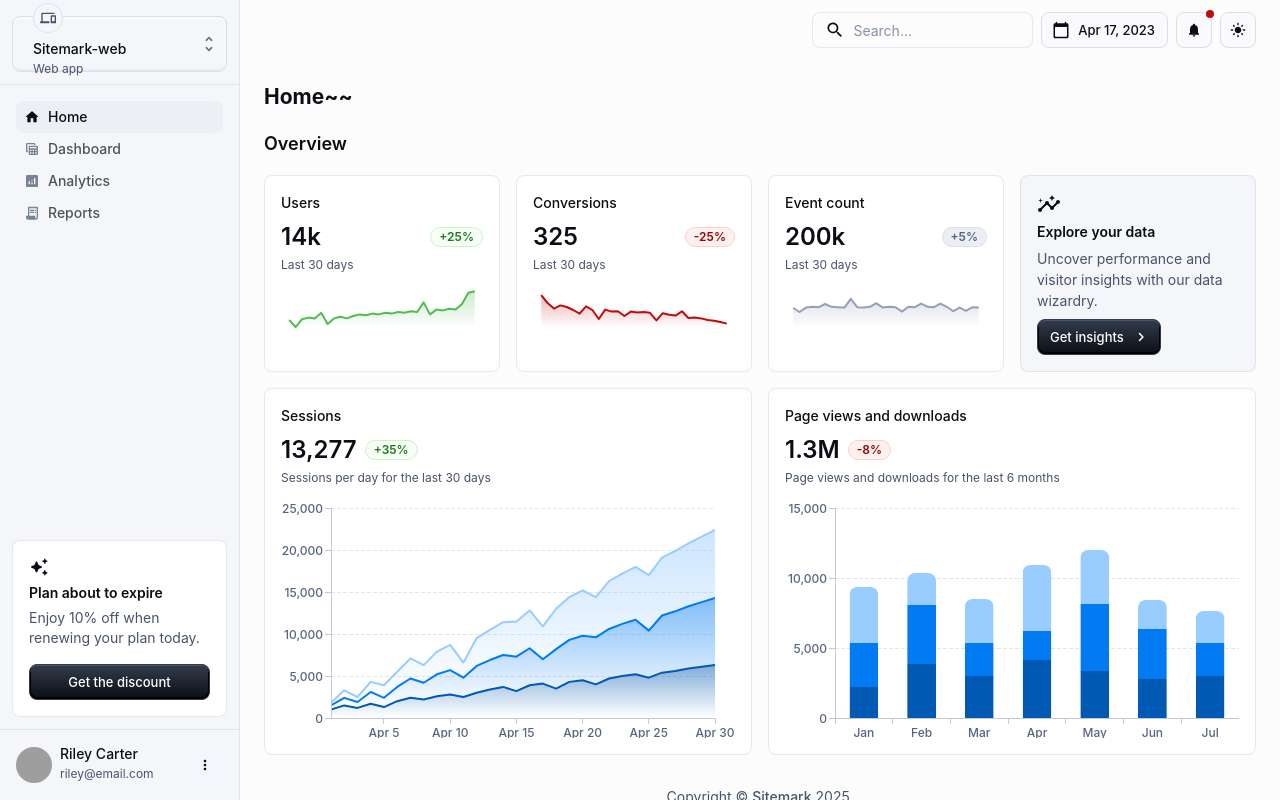
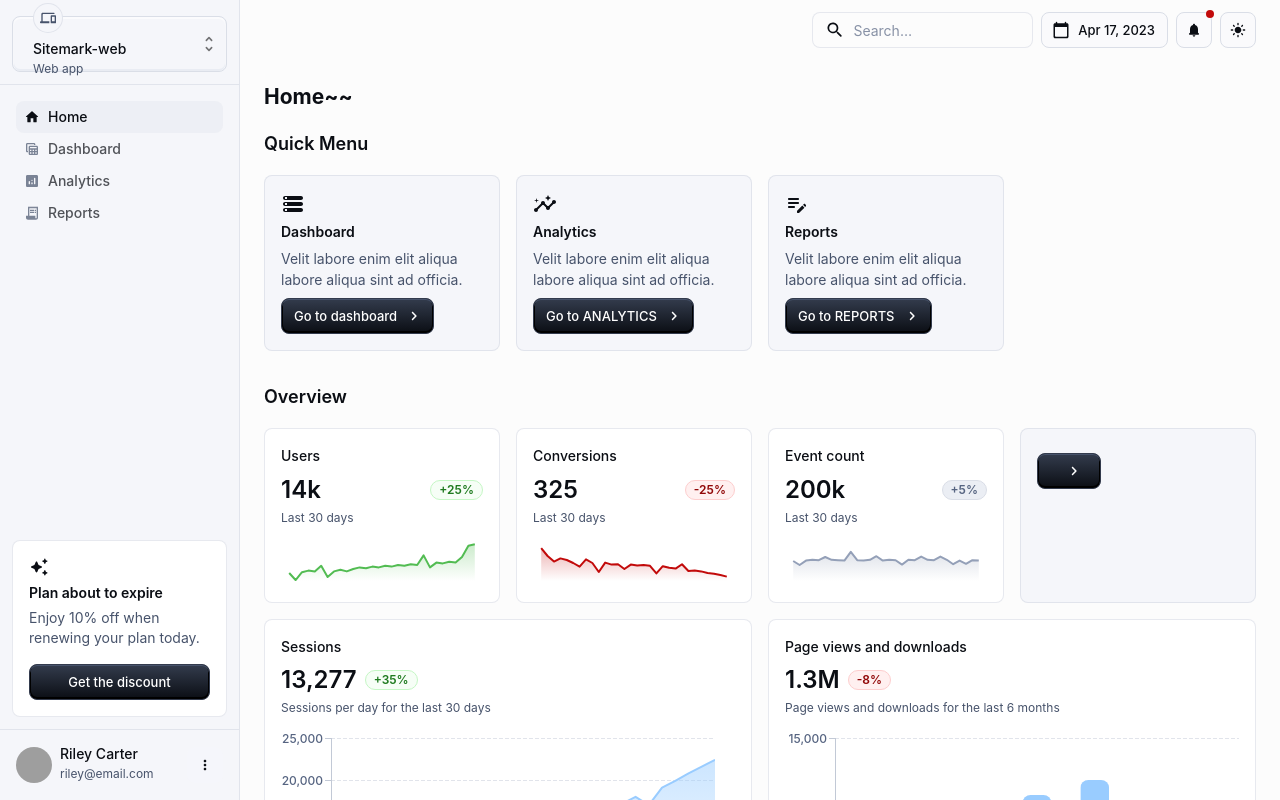
Before and after one commit to yeokyeong/sql-generator, a React (Vite) app in the folder client/: page / in a window 1280 px wide. Shown: the top 800 px of the page. Built offline with nearby package versions, Linux system fonts and the light colour scheme; grey boxes are pictures that could not be loaded.

Commit message:
add Quick menu at home

```diff
--- /dev/null
+++ b/client/src/components/HighlightedCard.tsx
@@ -0,0 +1,45 @@
+import * as React from "react";
+import Card from "@mui/material/Card";
+import CardContent from "@mui/material/CardContent";
+import Button from "@mui/material/Button";
+import Typography from "@mui/material/Typography";
+import ChevronRightRoundedIcon from "@mui/icons-material/ChevronRightRounded";
+import useMediaQuery from "@mui/material/useMediaQuery";
+import { useTheme } from "@mui/material/styles";
+import { Link } from "react-router-dom";
+
+export default function HighlightedCard(props: any) {
+  const theme = useTheme();
+  const isSmallScreen = useMediaQuery(theme.breakpoints.down("sm"));
+  const { title, description, btnTitle, icon, path } = props;
+
+  return (
+    <Card sx={{ height: "100%" }}>
+      <CardContent>
+        {icon}
+        <Typography
+          component="h2"
+          variant="subtitle2"
+          gutterBottom
+          sx={{ fontWeight: "600" }}
+        >
+          {title}
+        </Typography>
+        <Typography sx={{ color: "text.secondary", mb: "8px" }}>
+          {description}
+        </Typography>
+        <Link to={path}>
+          <Button
+            variant="contained"
+            size="small"
+            color="primary"
+            endIcon={<ChevronRightRoundedIcon />}
+            fullWidth={isSmallScreen}
+          >
+            {btnTitle}
+          </Button>
+        </Link>
+      </CardContent>
+    </Card>
+  );
+}
--- a/client/src/components/MainGrid.tsx
+++ b/client/src/components/MainGrid.tsx
@@ -7,10 +7,14 @@ import Copyright from "../dashboard/internals/components/Copyright";
 import ChartUserByCountry from "../dashboard/components/ChartUserByCountry";
 import CustomizedTreeView from "../dashboard/components/CustomizedTreeView";
 import CustomizedDataGrid from "../dashboard/components/CustomizedDataGrid";
-import HighlightedCard from "../dashboard/components/HighlightedCard";
+import HighlightedCard from ".//HighlightedCard";
 import PageViewsBarChart from "../dashboard/components/PageViewsBarChart";
 import SessionsChart from "../dashboard/components/SessionsChart";
+import InsightsRoundedIcon from "@mui/icons-material/InsightsRounded";
+import StorageRoundedIcon from "@mui/icons-material/StorageRounded";
+import EditNoteRoundedIcon from "@mui/icons-material/EditNoteRounded";
 import StatCard, { StatCardProps } from "../dashboard/components/StatCard";
+import { PAGE_NAME, PAGE_PATH } from "../utils/const";
 
 const data: StatCardProps[] = [
   {
@@ -46,10 +50,56 @@ const data: StatCardProps[] = [
   },
 ];
 
+const menus = [
+  {
+    title: PAGE_NAME.DASHBOARD,
+    description: "Velit labore enim elit aliqua labore aliqua sint ad officia.",
+    btnTitle: "Go to dashboard",
+    icon: <StorageRoundedIcon />,
+    path: PAGE_PATH.DASHBOARD,
+  },
+  {
+    title: PAGE_NAME.ANALYTICS,
+    description: "Velit labore enim elit aliqua labore aliqua sint ad officia.",
+    btnTitle: "Go to ANALYTICS",
+    icon: <InsightsRoundedIcon />,
+    path: PAGE_PATH.ANALYTICS,
+  },
+  {
+    title: PAGE_NAME.REPORTS,
+    description: "Velit labore enim elit aliqua labore aliqua sint ad officia.",
+    btnTitle: "Go to REPORTS",
+    icon: <EditNoteRoundedIcon />,
+    path: PAGE_PATH.REPORTS,
+  },
+];
 export default function MainGrid() {
   return (
     <Box sx={{ width: "100%", maxWidth: { sm: "100%", md: "1700px" } }}>
       {/* cards */}
+      <Typography component="h2" variant="h6" sx={{ mb: 2 }}>
+        Quick Menu
+      </Typography>
+      <Grid
+        container
+        spacing={2}
+        columns={12}
+        sx={{ mb: (theme) => theme.spacing(2) }}
+      >
+        <Grid
+          container
+          spacing={2}
+          columns={12}
+          sx={{ mb: (theme) => theme.spacing(2) }}
+        >
+          {menus.map((menu, index) => (
+            <Grid size={{ xs: 12, sm: 6, lg: 3 }}>
+              <HighlightedCard {...menu} key={index} />
+            </Grid>
+          ))}
+        </Grid>
+      </Grid>
+      {/* TODO : Add overview ex) how many store were closed. */}
       <Typography component="h2" variant="h6" sx={{ mb: 2 }}>
         Overview
       </Typography>
```
